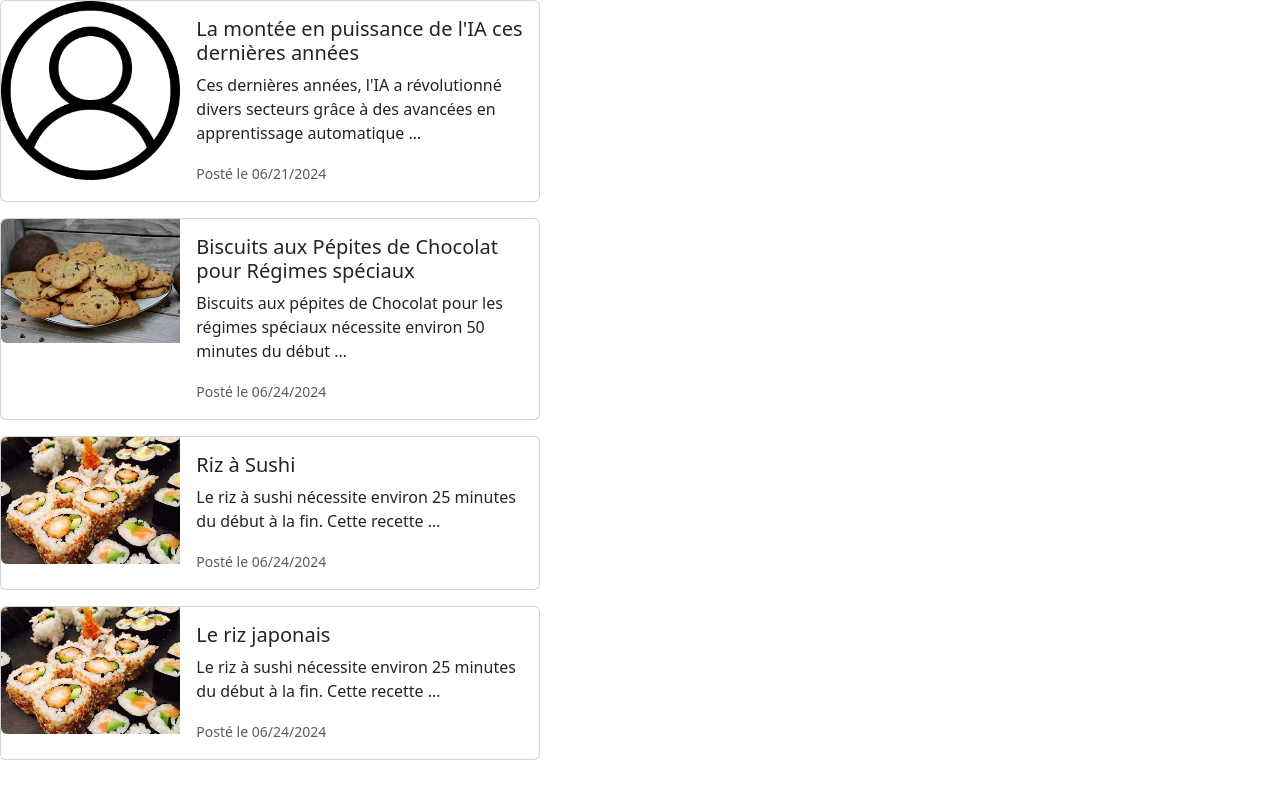
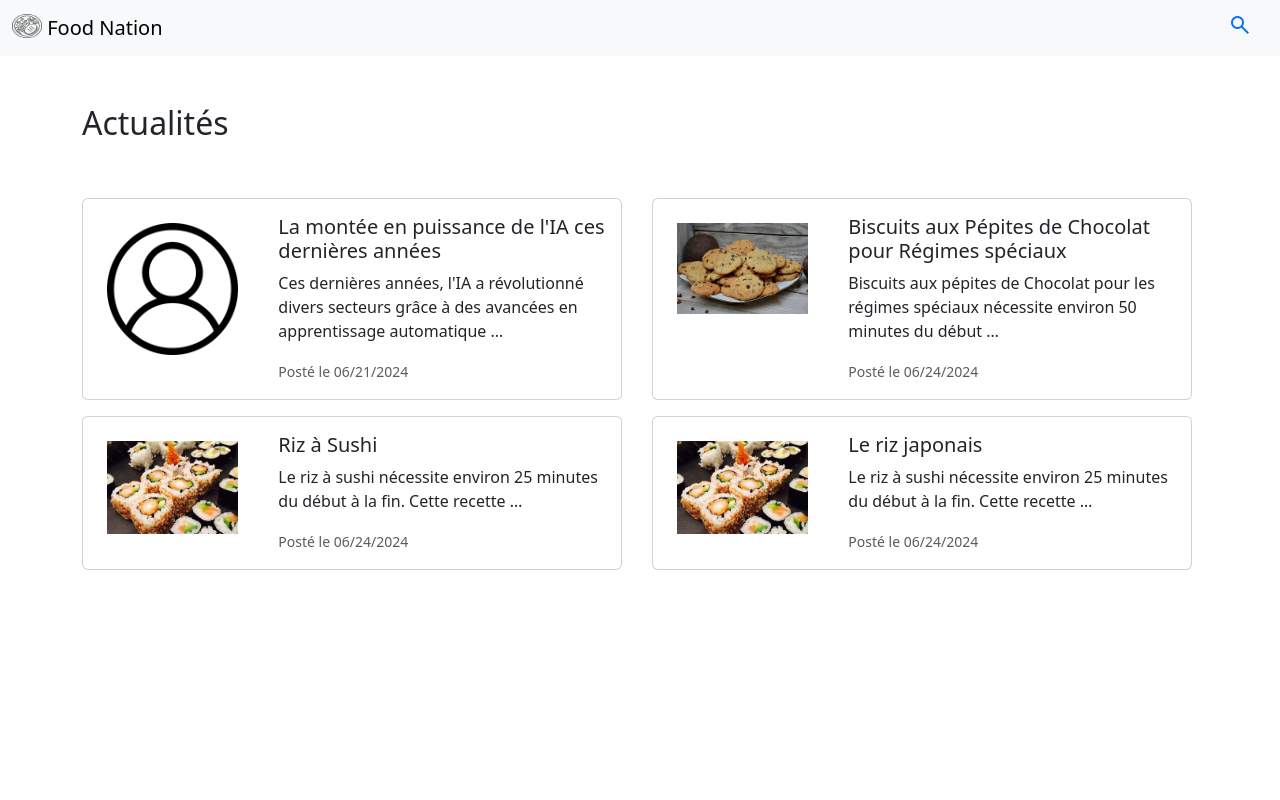
Before and after one commit to ccelsin/multilang_site, a Django app: page / in a window 1280 px wide. Run offline with Django 5.2, Linux system fonts and the light colour scheme; data comes from the database, SQL or seed files in the repository; both versions use the stored data as it was after the commit.

Commit message:
Modification de la page index suivant le modèle classique des blogs

```diff
--- a/main/templates/main/index.html
+++ b/main/templates/main/index.html
@@ -1,3 +1,5 @@
+{% load static %}
+
 <!DOCTYPE html>
 <html lang="en">
 <head>
@@ -6,17 +8,40 @@
     <title>Our blog</title>
     <link href="https://cdn.jsdelivr.net/npm/bootstrap@5.3.3/dist/css/bootstrap.min.css" rel="stylesheet" integrity="sha384-QWTKZyjpPEjISv5WaRU9OFeRpok6YctnYmDr5pNlyT2bRjXh0JMhjY6hW+ALEwIH" crossorigin="anonymous">
     <script src="https://cdn.jsdelivr.net/npm/bootstrap@5.3.3/dist/js/bootstrap.bundle.min.js" integrity="sha384-YvpcrYf0tY3lHB60NNkmXc5s9fDVZLESaAA55NDzOxhy9GkcIdslK1eN7N6jIeHz" crossorigin="anonymous"></script>
+    <link rel="stylesheet" href="https://fonts.googleapis.com/css2?family=Material+Symbols+Outlined:opsz,wght,FILL,GRAD@20..48,100..700,0..1,-50..200" />
+    <link rel="stylesheet" href="{% static 'main/style.css' %}">
 </head>
 <body>
+    <nav class="navbar bg-body-tertiary">
+        <div class="container-fluid">
+          <a class="navbar-brand" href="#">
+            <img src="/images/dish_630327.png" alt="Logo" width="30" height="24" class="d-inline-block align-text-top">
+            Food Nation
+          </a>
+          <a href="#" class="me-3">
+          <span class="material-symbols-outlined" >Search</span>
+          </a>
+        </div>
+    </nav>
+
+    <div class="container ">
+        <div class="row">
+            <div class="col mt-5">
+                <h2> Actualités</h2>
+            </div>
+        </div>
+        <div class="row mt-5">
             {% for post in posts %}
+            <div class="col-md-6 col-sm-8">
+
 
                 <div class="card mb-3" style="max-width: 540px;">
                     <div class="row g-0">
                         <div class="col-md-4">
                             {% if post.post_image %}
-                <img src="{{ post.post_image.url}}" class="img-fluid rounded-start" alt="...">
+                            <img src="{{ post.post_image.url}}" class="img-fluid rounded-start position-relative py-4 px-4" alt="...">
+                        </div>
                       {% endif %}
-              </div>
                         <div class="col-md-8">
                             <div class="card-body">
                                 <h5 class="card-title">{{ post.title }}</h5>
@@ -26,6 +51,11 @@
                         </div>
                     </div>
                 </div>
+            </div>
           {% endfor %}
+
+        </div>
+      </div>
+
 </body>
 </html>
--- a/multilang_site/static/main/style.css
+++ b/multilang_site/static/main/style.css
@@ -0,0 +1,7 @@
+.material-symbols-outlined {
+  font-variation-settings:
+  'FILL' 0,
+  'wght' 400,
+  'GRAD' 0,
+  'opsz' 24
+}
```
Also changed, not shown: db.sqlite3, media/images/Biscuits_aux_Pépites_de_Chocolat.jfif (added), media/images/dish_630327.png (added), media/images/riz_à_sushi.jfif (added), media/images/riz_à_sushi_X07gXQf.jfif (added). Lines whose indentation alone changed are shown as unchanged.
